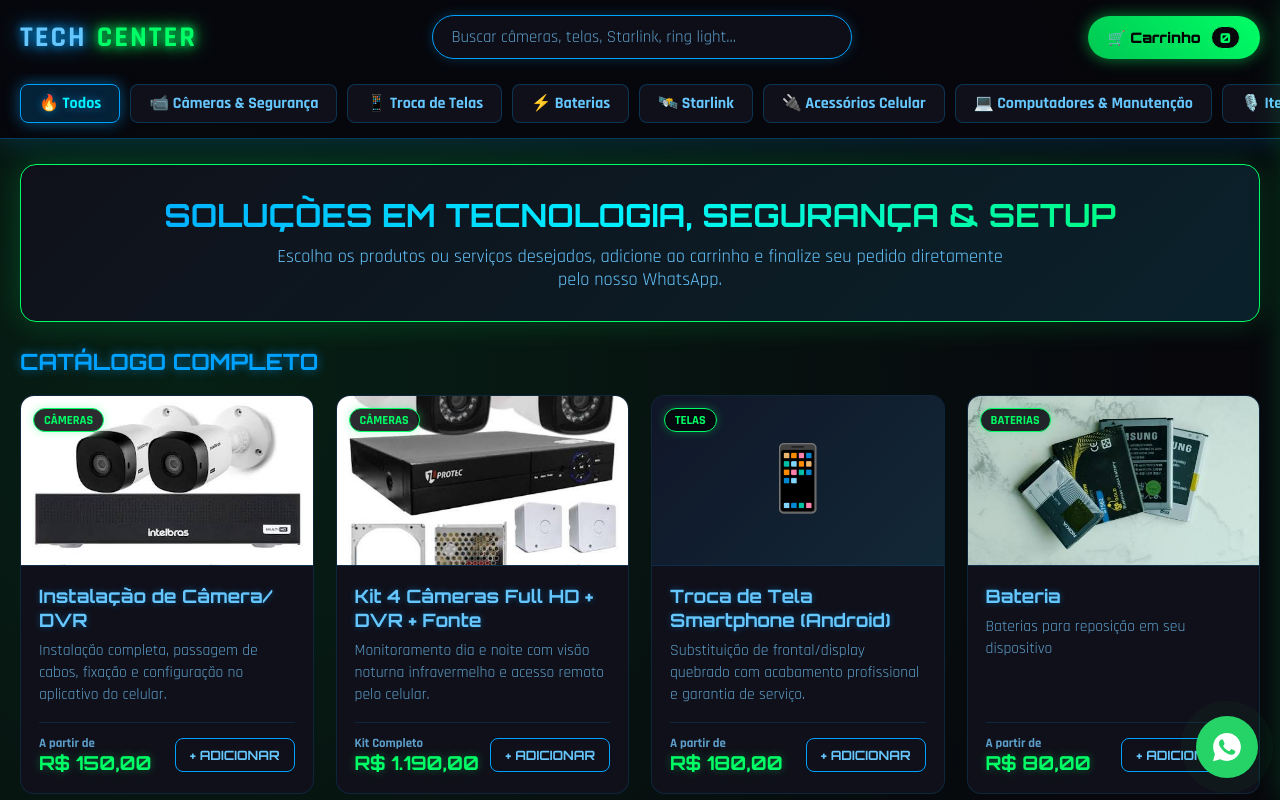
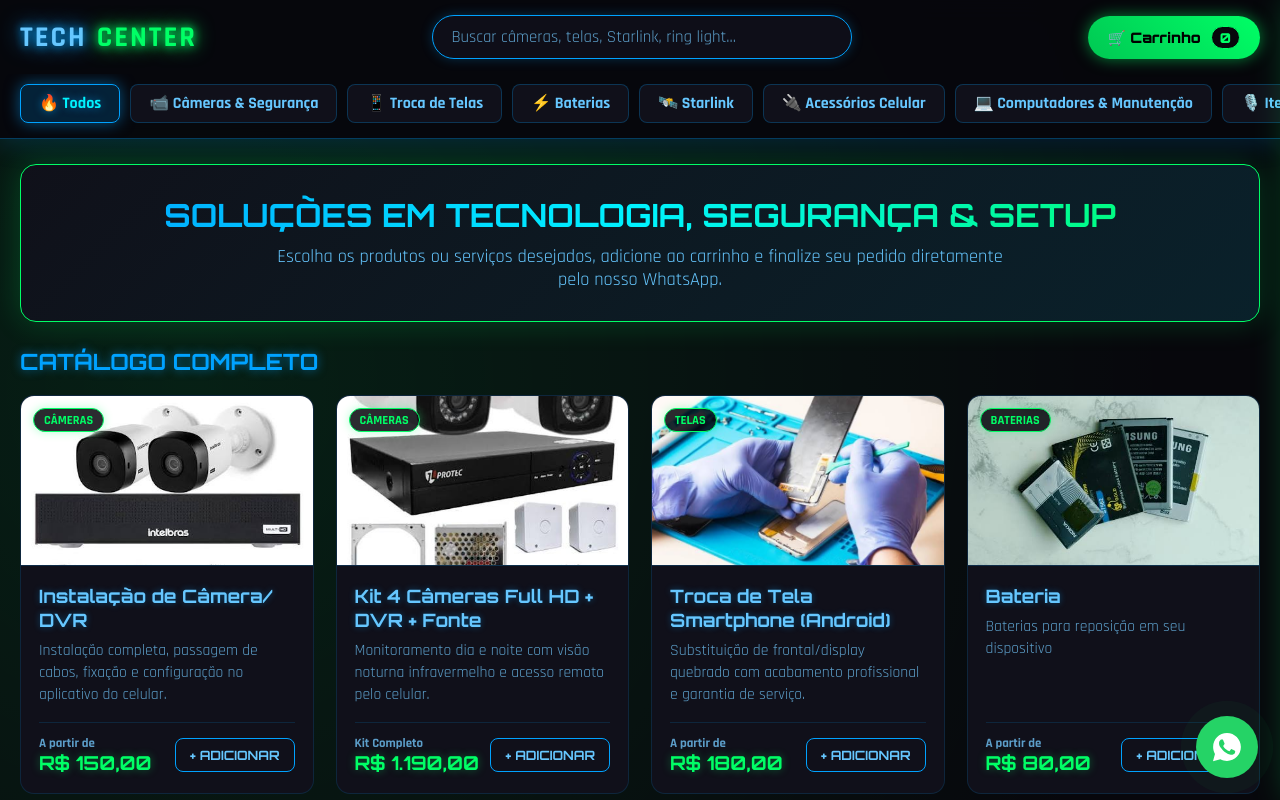
Before and after one commit to franciscosantosfs4-maker/franciscosantosfs4-makeroctocat.github.io, a plain HTML site: page index.html in a window 1280 px wide. Shown: the top 800 px of the page. Drawn offline with Linux system fonts and the light colour scheme.

Commit message:
Add files via upload

```diff
--- a/index.html
+++ b/index.html
@@ -874,7 +874,7 @@
         preco: 180.00,
         tipoPreco: "A partir de",
         icone: "📱",
-        imagem: "",
+        imagem: "trocatela.jpg",
         descricao: "Substituição de frontal/display quebrado com acabamento profissional e garantia de serviço."
       },
       {
```
